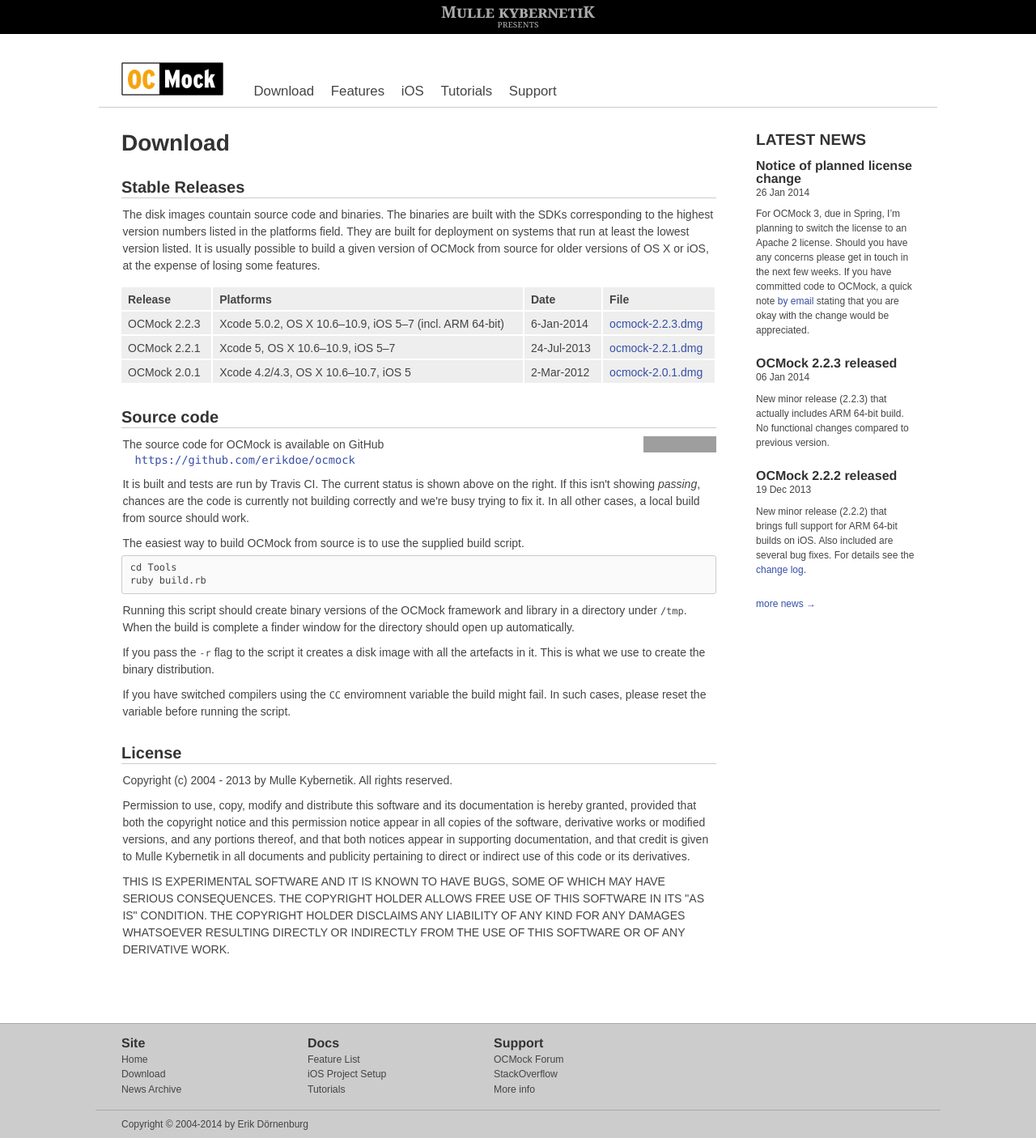
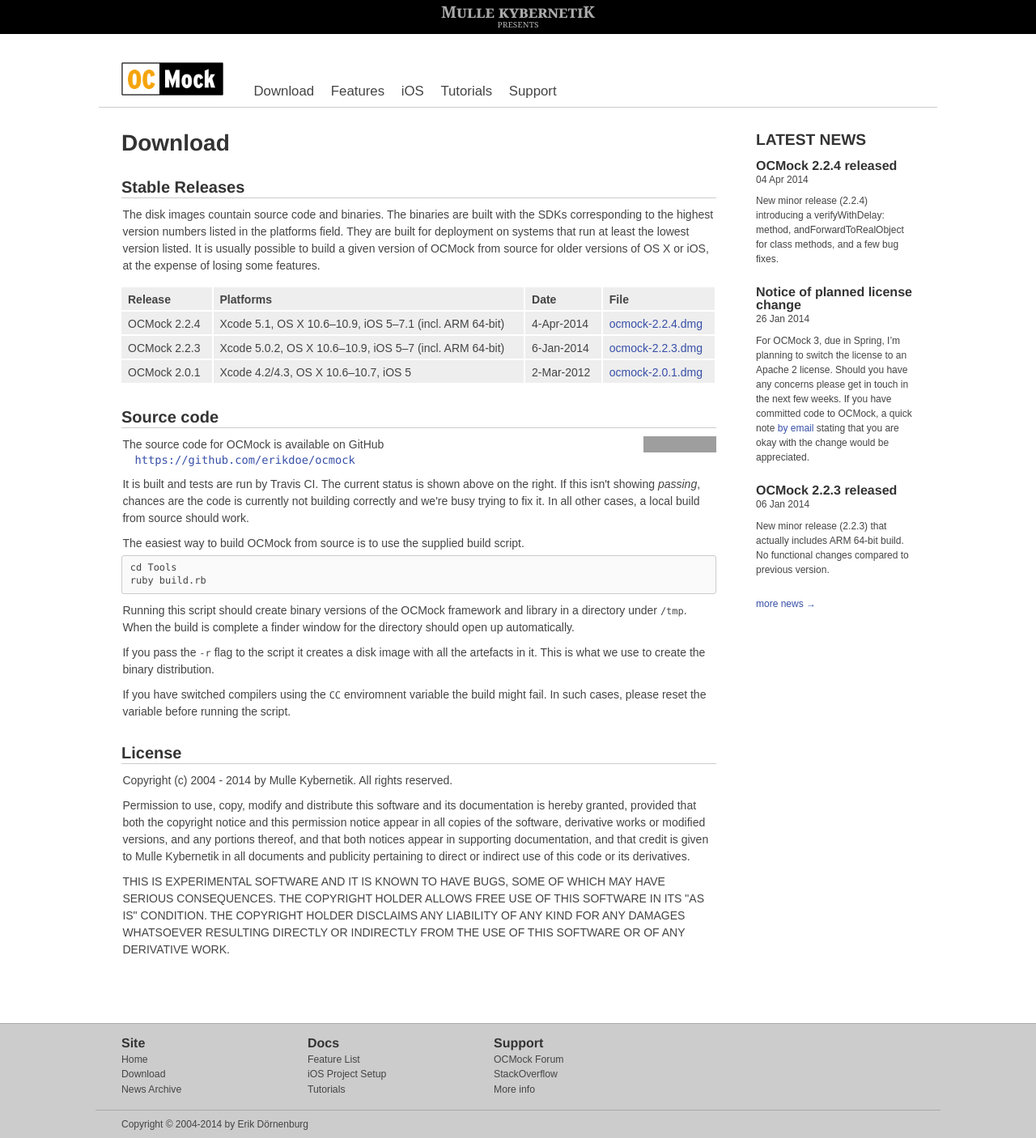
Before and after one commit to erikdoe/ocmock, a Jekyll site: the page built from download.html, in a window 1280 px wide. Shown: the whole page at 81% size. Built offline with Jekyll 4.4.1, drawn with Linux system fonts in a browser that asks for light colours; comment, search, counter and statistics services are not loaded; grey boxes are pictures that could not be loaded.

```diff
--- a/download.html
+++ b/download.html
@@ -21,16 +21,16 @@ published: true
 		<th>File</th>
 	</tr>
 	<tr>
+		<td>OCMock 2.2.4</td>
+		<td>Xcode 5.1, OS X 10.6&ndash;10.9, iOS 5&ndash;7.1 (incl. ARM 64-bit)</td>
+		<td>4-Apr-2014</td>
+		<td><a href="{{ site.baseurl }}/downloads/ocmock-2.2.4.dmg">ocmock-2.2.4.dmg</a></td>
+	</tr>
+	<tr>
 		<td>OCMock 2.2.3</td>
 		<td>Xcode 5.0.2, OS X 10.6&ndash;10.9, iOS 5&ndash;7 (incl. ARM 64-bit)</td>
 		<td>6-Jan-2014</td>
 		<td><a href="{{ site.baseurl }}/downloads/ocmock-2.2.3.dmg">ocmock-2.2.3.dmg</a></td>
-	</tr>
-	<tr>
-		<td>OCMock 2.2.1</td>
-		<td>Xcode 5, OS X 10.6&ndash;10.9, iOS 5&ndash;7</td>
-		<td>24-Jul-2013</td>
-		<td><a href="{{ site.baseurl }}/downloads/ocmock-2.2.1.dmg">ocmock-2.2.1.dmg</a></td>
 	</tr>
 	<tr>
 		<td>OCMock 2.0.1</td>
@@ -71,7 +71,7 @@ ruby build.rb
 	License
 </h2>
 <p>
-	Copyright (c) 2004 - 2013 by Mulle Kybernetik. All rights reserved.
+	Copyright (c) 2004 - 2014 by Mulle Kybernetik. All rights reserved.
 </p>
 <p>
 	Permission to use, copy, modify and distribute this software and its documentation is hereby granted, provided that both the copyright notice and this permission notice appear in all copies of the software, derivative works or modified versions, and any portions thereof, and that both notices appear in supporting documentation, and that credit is given to Mulle Kybernetik in all documents and publicity pertaining to direct or indirect use of this code or its derivatives.
```
Also changed, not shown: _posts/2014-04-04-ocmock-2.2.4-released.markdown (added, +10 -0 lines).
